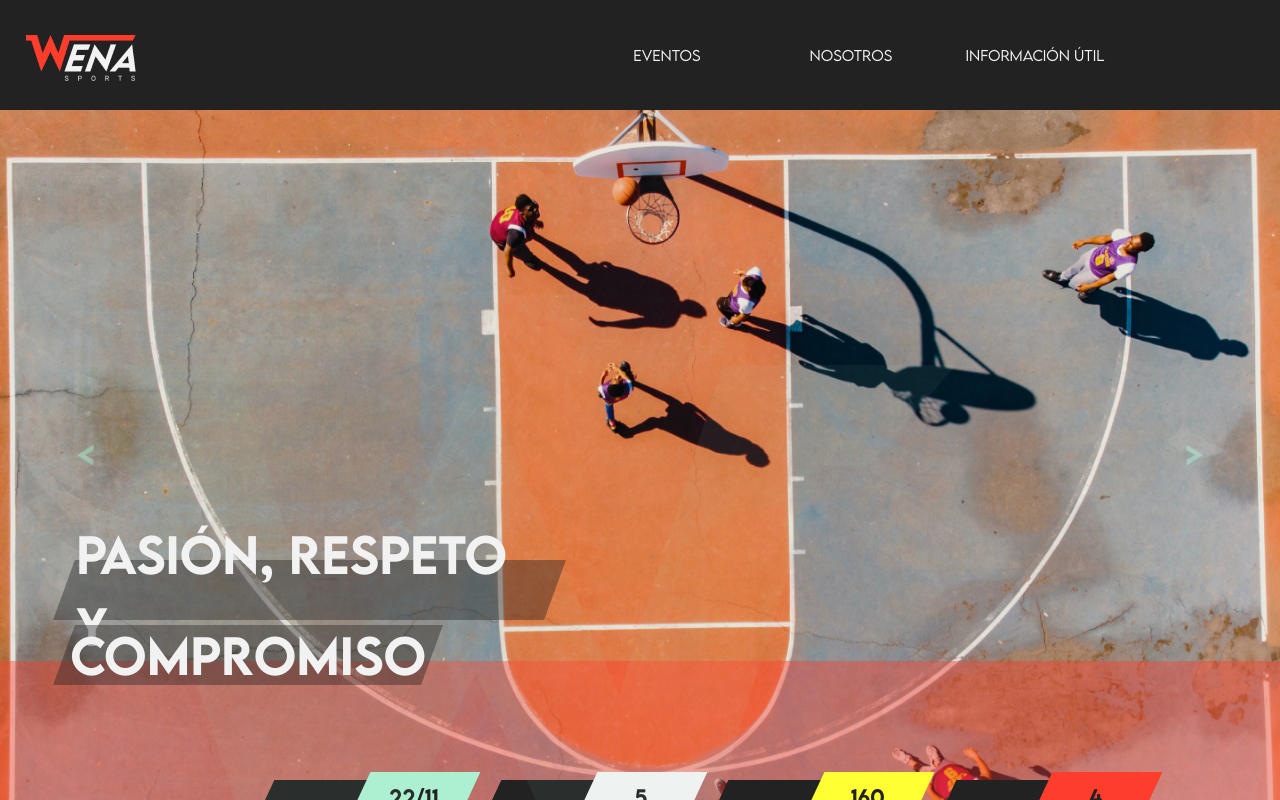
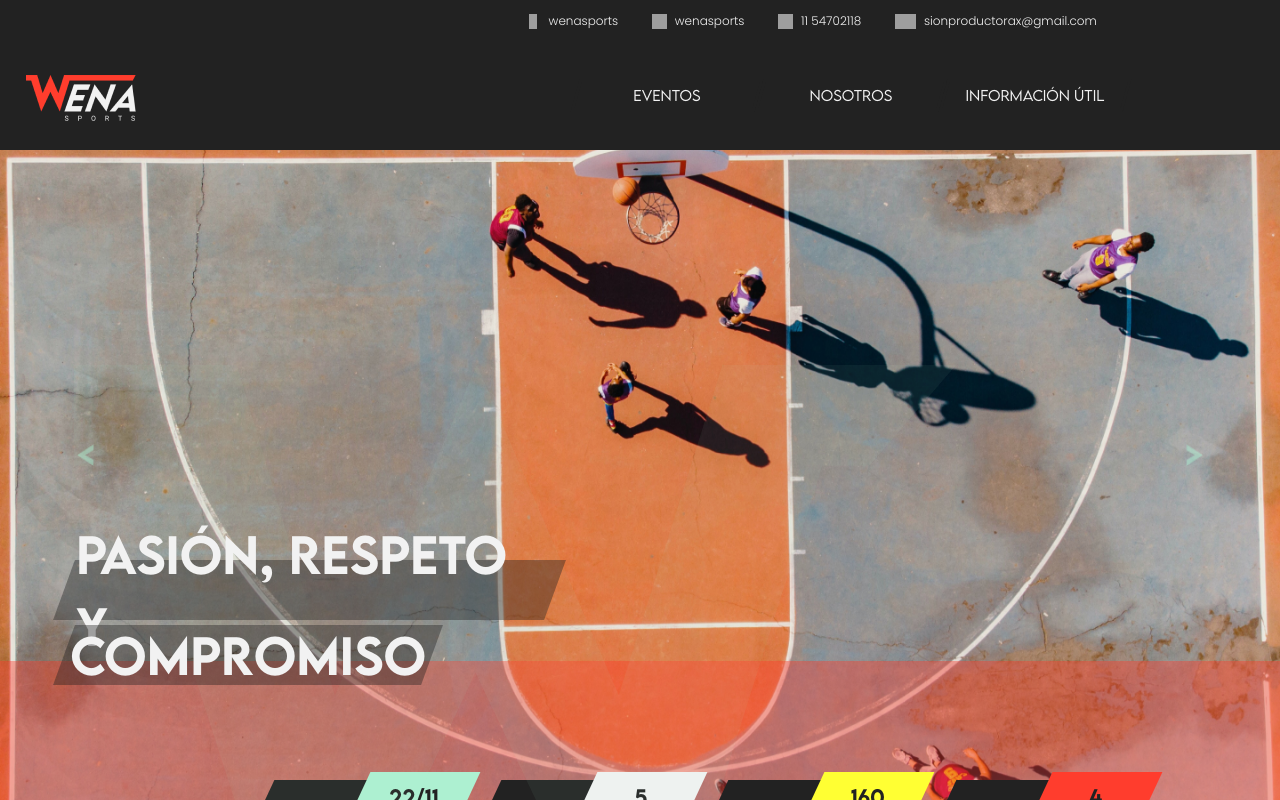
Before and after one commit to matiasjgelpi/Wena_Sports, a React (Create React App) app: page / in a window 1280 px wide. Shown: the top 800 px of the page. Built offline with nearby package versions, Linux system fonts and the light colour scheme; grey boxes are pictures that could not be loaded.

Commit message:
correccion navbar

```diff
--- a/src/App.css
+++ b/src/App.css
@@ -413,14 +413,14 @@
         padding-left: 26px; } }
 
 .navbar {
-  border-radius: 0px;
-  width: 100%; }
+  border-radius: 0px; }
 
 #navbar {
   background-color: #222222;
   font-family: lemonMilk-light;
   height: 110px;
   padding: 0 20% 0 12%;
+  width: 100%;
   margin-top: 40px; }
   #navbar #logo-navbar {
     margin: 30px 120px 25px 0%;
@@ -1010,7 +1010,7 @@
 
 @media only screen and (max-width: 1466px) {
   #navbar {
-    margin-top: 0;
+    margin-top: 40px;
     padding: 0 12% 0 2%; } }
 
 @media only screen and (max-width: 1200px) {
@@ -1022,6 +1022,7 @@
     height: 42px;
     margin: 30px 0% 25px 0%; }
   #navbar {
+    margin-top: 0;
     padding-left: 10%;
     padding-right: 15%; }
     #navbar .brand {
--- a/src/components/contactbar/ContactBar.js
+++ b/src/components/contactbar/ContactBar.js
@@ -4,7 +4,7 @@ export const ContactBar = () => {
   return (
 
 
-    <Nav className="justify-content-around container-fluid fixed-top" id="contact-bar" >
+    <Nav className="justify-content-around container-fluid" id="contact-bar" >
 
       <Nav.Item>
         <Nav.Link href="https://www.facebook.com/Wena-Sports-109830381406546" target={"_blank"}> <img src="./facebook.png" id="facebook" alt="" /> wenasports</Nav.Link>
--- a/src/components/header/Header.js
+++ b/src/components/header/Header.js
@@ -4,9 +4,9 @@ import { ContactBar } from "../contactbar/ContactBar";
 
 export const Header = () => {
   return (
-    <>
+    <div className="fixed-top">
       <ContactBar />
       <NavBar />
-    </>
+    </div>
   );
 };
--- a/src/sass/_homes4.scss
+++ b/src/sass/_homes4.scss
@@ -36,6 +36,8 @@
   width: 630px;
   height: 222px;
 }
+
+
 
 @media only screen and (max-width: 500px) {
   .seccion4 {
--- a/src/sass/_navbar.scss
+++ b/src/sass/_navbar.scss
@@ -1,6 +1,5 @@
 .navbar {
   border-radius: 0px;
-  width: 100%;
 }
 
 #navbar {
@@ -8,9 +7,8 @@
   font-family: $font-subtitulos;
   height: 110px;
   padding:0 20% 0 12%;
+  width: 100%;
   margin-top: 40px;
-
-
 
   #logo-navbar {
     margin: 30px 120px 25px 0%;
--- a/src/sass/_navbarmediaqueries.scss
+++ b/src/sass/_navbarmediaqueries.scss
@@ -1,6 +1,6 @@
 @media only screen and (max-width: 1466px) {
   #navbar {
-    margin-top: 0;
+    margin-top: 40px;
     padding: 0 12% 0 2%;
 
   }
@@ -23,6 +23,7 @@
 
 
   #navbar {
+    margin-top: 0;
     padding-left: 10%;
     padding-right: 15%;
 
```
